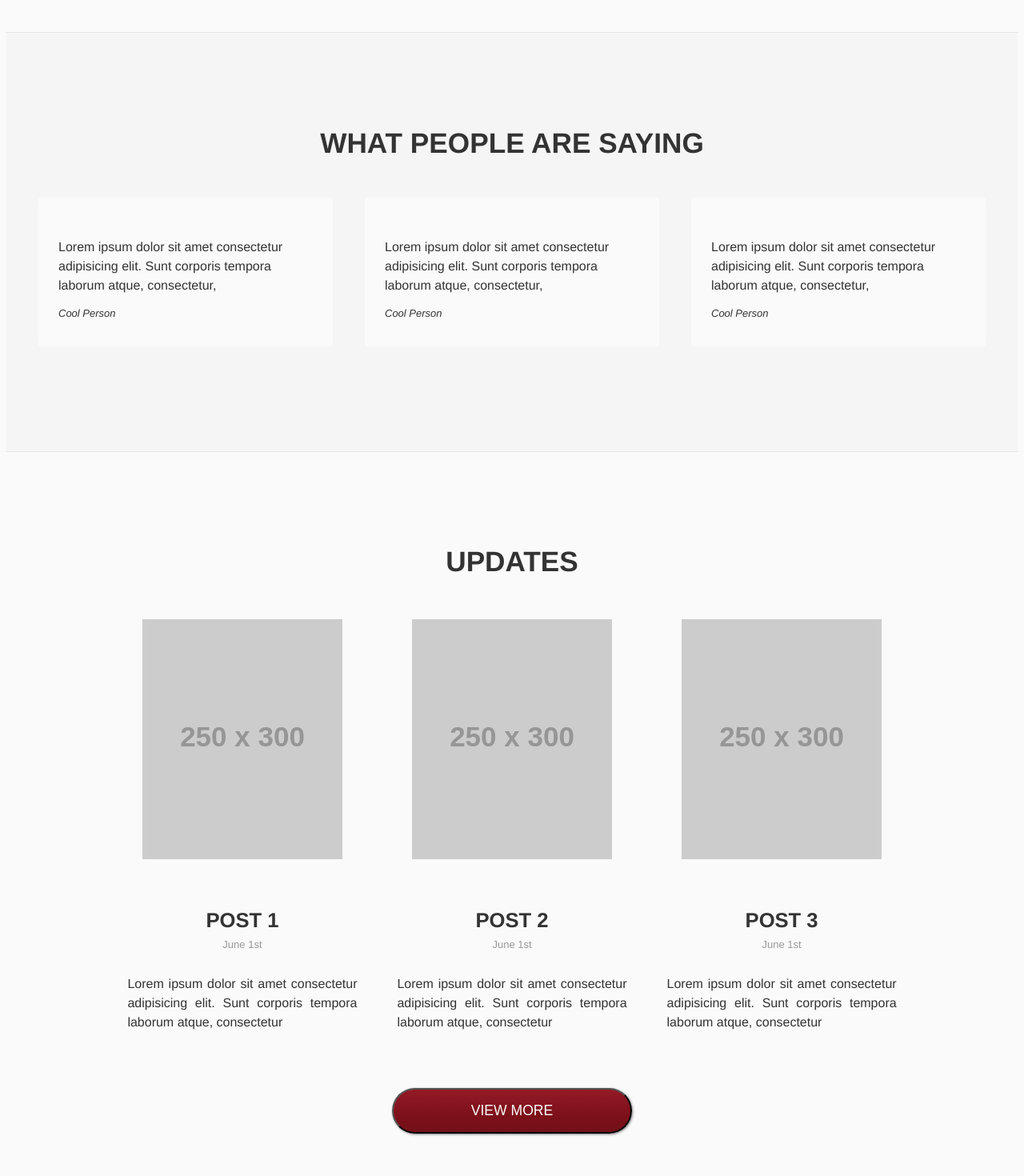
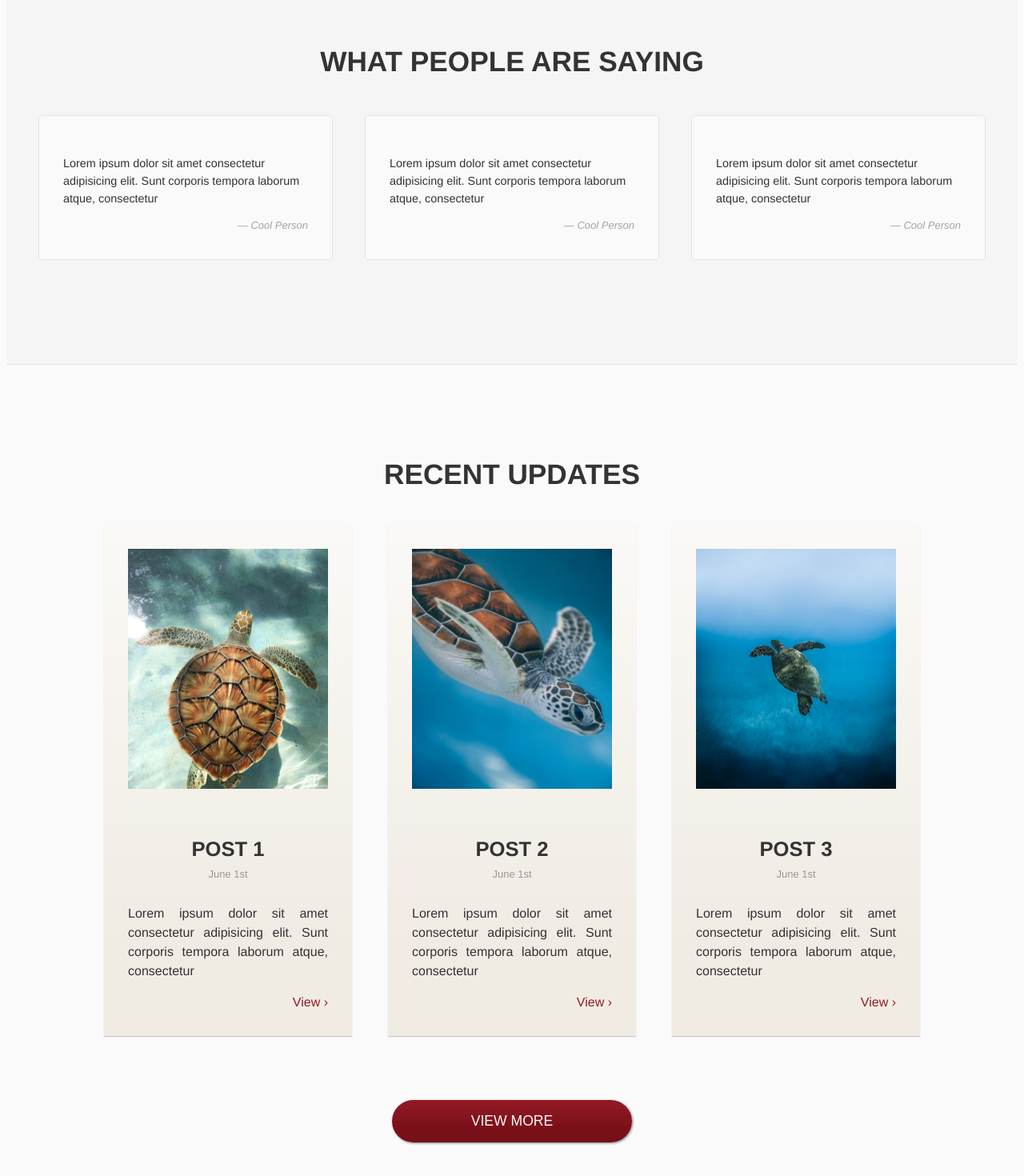
Before and after one commit to brucecastro/nuxt-starter, a Nuxt app: page / in a window 1280 px wide. Shown: the part 1276-2746 px from the top of the page at 80% size. Built offline with nearby package versions, Linux system fonts and the light colour scheme.

Commit message:
Add basic Updates and Quotes styles

```diff
--- a/app.vue
+++ b/app.vue
@@ -11,8 +11,6 @@
 <script setup lang="ts">
 useHead({
   title: 'AH',
-  meta: [
-    { name: 'description', content: 'My amazing site' }
-  ],
-})
+  meta: [{ name: 'description', content: 'My amazing site' }],
+});
 </script>
--- /dev/null
+++ b/assets/css/animations.css
@@ -0,0 +1,27 @@
+@keyframes slideUp {
+  from {
+    opacity: 0;
+    transform: translateY(100%);
+  }
+  to {
+    opacity: 1;
+    transform: translateY(0%);
+  }
+}
+@keyframes slideDown {
+  from {
+    transform: translateY(-100%);
+  }
+  to {
+    transform: translateY(0%);
+  }
+}
+
+@keyframes fadeIn {
+  from {
+    opacity: 0;
+  }
+  to {
+    opacity: 1;
+  }
+}
--- a/assets/css/main.css
+++ b/assets/css/main.css
@@ -54,7 +54,7 @@ strong {
 a {
   text-decoration: none;
   color: var(--color-primary);
-  transition: color 0.3s ease;
+  transition: color 0.5s ease-out;
 
   &:hover,
   &:active {
@@ -109,7 +109,7 @@ button {
   padding: 16px 40px;
   font-size: 1.1rem;
   color: var(--color-primary);
-  outline: 2px solid var(--color-primary);
+  border: 2px solid var(--color-primary);
   border-radius: 30px;
   text-transform: uppercase;
   transition: all 0.3s ease;
@@ -124,7 +124,7 @@ button {
 
 .btn.primary,
 button.primary {
-  outline: none;
+  border: none;
   background: linear-gradient(
     var(--color-primary),
     var(--color-primary-600) 33%,
--- a/assets/css/variables.css
+++ b/assets/css/variables.css
@@ -8,7 +8,7 @@
   --color-sandstone: #ccaa45;
 
   --color-gray-100: #f5f5f5;
-  /* --color-gray-200: #e5e5e5; */
+  --color-gray-200: #e5e5e5;
   /* --color-gray-300: #d4d4d4; */
   --color-gray-400: #a3a3a3;
   --color-gray-500: #6b7280;
@@ -20,6 +20,8 @@
   --color-primary-700: #5b1017;
 
   --color-secondary: var(--color-sandstone);
+  --color-secondary-50: #fbf9f6;
+  --color-secondary-100: #f0ece4;
   /* --color-secondary-400: #dfc884; */
   --color-secondary-700: #937a32;
 
--- a/components/Contact.vue
+++ b/components/Contact.vue
@@ -1,5 +1,5 @@
 <template>
-  <section class="container alt">
+  <section class="container alt" id="contact">
     <h2 class="text-center">Get In Touch</h2>
     <p>Lorem ipsum, dolor sit amet consectetur adipisicing elit. Pariatur quia vel cupiditate reprehenderit. Quo laboriosam ea fuga ab quisquam ducimus eligendi doloremque est voluptas libero debitis provident commodi, perspiciatis temporibus.</p>
     <p>Contact form goes here</p>
--- a/components/Features.vue
+++ b/components/Features.vue
@@ -1,8 +1,7 @@
 <template>
   <section class="container">
     <h2 class="text-center">Lorem ipsum dolor sit amet consectetur</h2>
-    <p>Lorem ipsum dolor sit, amet consectetur adipisicing elit. <a href="#">Link example</a>. <strong>This is bold.</strong> <i>This is italic</i> Expedita dolor quasi omnis perferendis, ut nulla sed itaque quis, nobis ratione eius! Sed culpa nemo iusto quae qui. Eos, consectetur sed.</p>
-    <button>Preview</button><button class="primary">Preview</button>
+    <p>Lorem ipsum dolor sit, amet consectetur adipisicing elit. <a href="#">Link example</a>. <strong>This is bold.</strong> <i>This is italic.</i> Expedita dolor quasi omnis perferendis, ut nulla sed itaque quis, nobis ratione eius! Sed culpa nemo iusto quae qui. Eos, consectetur sed.</p>
     <div class="features">
       <div class="feature">
         <h3>Weekly</h3>
--- a/components/Hero.vue
+++ b/components/Hero.vue
@@ -46,7 +46,7 @@ props.text
 
   button:not(.primary) {
     color: var(--color-white);
-    outline-color: var(--color-white);
+    border-color: var(--color-white);
 
     &:hover,
     &:focus {
--- a/components/Quotes.vue
+++ b/components/Quotes.vue
@@ -3,16 +3,16 @@
     <h2 class="text-center">What people are saying</h2>
     <div class="quote-list">
       <blockquote>
-        <p>Lorem ipsum dolor sit amet consectetur adipisicing elit. Sunt corporis tempora laborum atque, consectetur,</p>
-        <cite>Cool Person</cite>
+        <p>Lorem ipsum dolor sit amet consectetur adipisicing elit. Sunt corporis tempora laborum atque, consectetur</p>
+        <cite>&mdash; Cool Person</cite>
       </blockquote>
       <blockquote class="highlight">
-        <p>Lorem ipsum dolor sit amet consectetur adipisicing elit. Sunt corporis tempora laborum atque, consectetur,</p>
-        <cite>Cool Person</cite>
+        <p>Lorem ipsum dolor sit amet consectetur adipisicing elit. Sunt corporis tempora laborum atque, consectetur</p>
+        <cite>&mdash; Cool Person</cite>
       </blockquote>
       <blockquote>
-        <p>Lorem ipsum dolor sit amet consectetur adipisicing elit. Sunt corporis tempora laborum atque, consectetur,</p>
-        <cite>Cool Person</cite>
+        <p>Lorem ipsum dolor sit amet consectetur adipisicing elit. Sunt corporis tempora laborum atque, consectetur</p>
+        <cite>&mdash; Cool Person</cite>
       </blockquote>
     </div>
   </section>
@@ -28,11 +28,21 @@
   blockquote {
     flex: 0 1 auto;
     margin:20px;
-    padding: 35px 25px;
+    padding: 35px 30px;
     background-color: var(--color-white);
+    border: 1px solid var(--color-gray-200);
     border-radius: 5px;
 
-    .highlight {}
+    p {
+      font-size: .9rem;
+
+    }
+
+    cite {
+      display: block;
+      text-align: right;
+      color: var(--color-gray-400);
+    }
   }
 }
 </style>
--- a/components/Updates.vue
+++ b/components/Updates.vue
@@ -1,24 +1,27 @@
 <template>
-  <section class="container">
-    <h2 class="text-center">Updates</h2>
+  <section class="container" id="updates">
+    <h2 class="text-center">Recent Updates</h2>
     <div class="post-list">
       <article>
-        <img src="https://placehold.co/250x300" title="Nice photos 1" />
+        <img src="~/assets/img/feat1.jpg" width="250" height="300" title="Nice post 1" />
         <h3>Post 1</h3>
         <time datetime="2023-06-01">June 1st</time>
         <p>Lorem ipsum dolor sit amet consectetur adipisicing elit. Sunt corporis tempora laborum atque, consectetur</p>
+        <p class="view-link"><a href="#">View &rsaquo;</a></p>
       </article>
-      <article class="highlight">
-        <img src="https://placehold.co/250x300" title="Nice photos 2" />
+      <article>
+        <img src="~/assets/img/feat2.jpg" width="250" height="300" title="Nice post 2" />
         <h3>Post 2</h3>
         <time datetime="2023-06-01">June 1st</time>
         <p>Lorem ipsum dolor sit amet consectetur adipisicing elit. Sunt corporis tempora laborum atque, consectetur</p>
+        <p class="view-link"><a href="#">View &rsaquo;</a></p>
       </article>
       <article>
-        <img src="https://placehold.co/250x300" title="Nice photos 3" />
+        <img src="~/assets/img/feat3.jpg" width="250" height="300" title="Nice post 3" />
         <h3>Post 3</h3>
         <time datetime="2023-06-01">June 1st</time>
         <p>Lorem ipsum dolor sit amet consectetur adipisicing elit. Sunt corporis tempora laborum atque, consectetur</p>
+        <p class="view-link"><a href="#">View &rsaquo;</a></p>
       </article>
     </div>
     <div class="actions">
@@ -32,12 +35,32 @@
   display: flex;
   justify-content: center;
   align-items: center;
-  margin: 30px 0;
+  gap: 45px;
+  margin: 45px 0 65px;
 
   article {
+    /* opacity:0; */
     flex: 0 1 auto;
-    margin: 25px;
+    padding: 30px;
     text-align: center;
+    background: linear-gradient(
+      var(--color-secondary-50),
+      var(--color-secondary-100) 80%
+    );
+    box-shadow: 0px 1px 1px rgba(0, 0, 0, 0.2);
+    transition: all 0.3s;
+    /* animation: 0.8s ease-out 0.3s forwards slideUp; */
+
+    &:hover {
+      box-shadow: 0 22px 43px rgba(0, 0, 0, 0.15)
+    }
+
+    &:nth-of-type(2) {
+      animation-delay: 1.1s;
+    }
+    &:nth-of-type(3) {
+      animation-delay: 1.9s;
+    }
 
     img {
       margin-bottom: 25px;
@@ -52,8 +75,13 @@
     }
 
     p {
-      margin: 30px 0 0;
+      margin-top: 30px;
       text-align: justify;
+    }
+
+    .view-link {
+      text-align: right;
+      margin: 0;
     }
   }
 
--- a/nuxt.config.ts
+++ b/nuxt.config.ts
@@ -1,7 +1,12 @@
 // https://nuxt.com/docs/api/configuration/nuxt-config
 export default defineNuxtConfig({
   devtools: { enabled: true },
-  css: ['ress','~/assets/css/variables.css', '~/assets/css/main.css'],
+  css: [
+    'ress',
+    '~/assets/css/variables.css',
+    '~/assets/css/animations.css',
+    '~/assets/css/main.css'
+  ],
   postcss: {
     plugins: {
       'postcss-nested': {}
```
